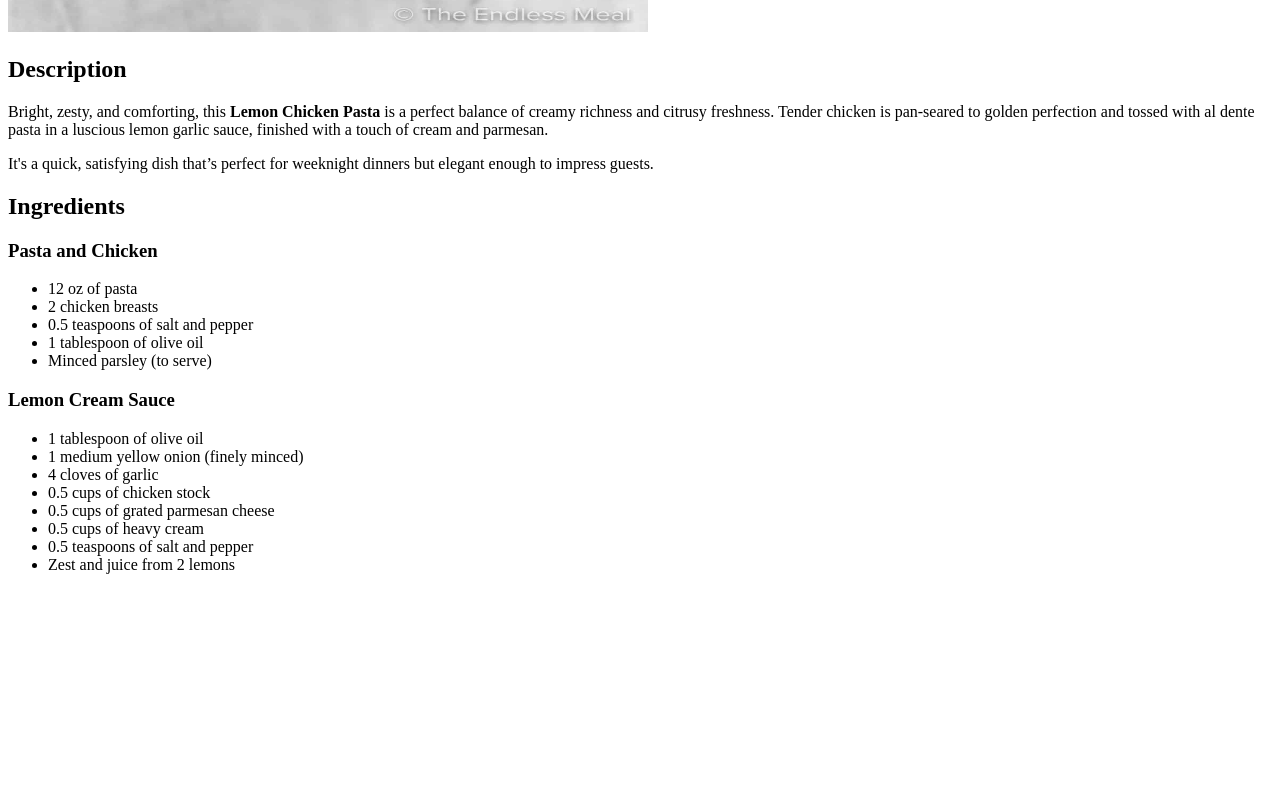
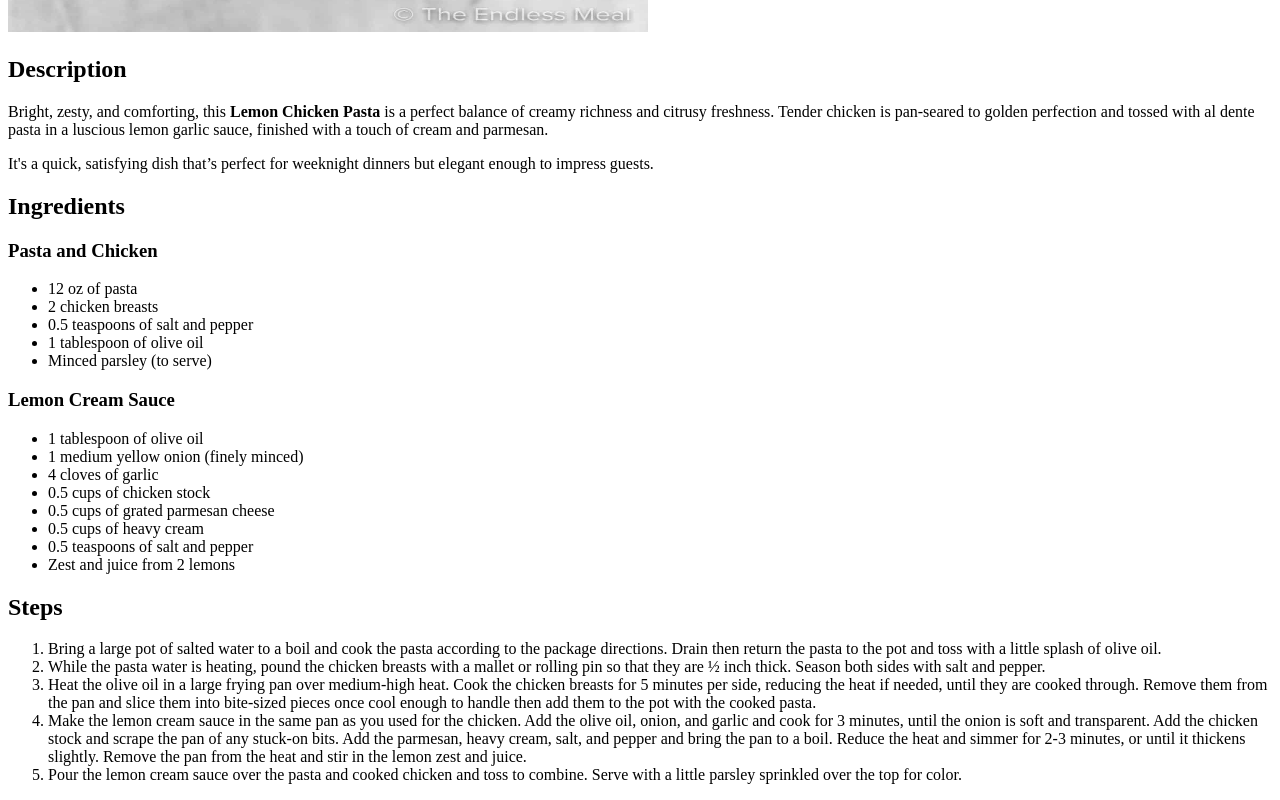
Before and after one commit to SyntaxSage808/odin-recipes, a plain HTML site: page recipes/lemonpasta.html in a window 1280 px wide. Shown: the part 722-1522 px from the top of the page. Before the commit the page ends 1312 px from the top, so only its background shows below. Drawn offline with Linux system fonts and the light colour scheme.

Commit message:
add steps to make lemonpasta

```diff
--- a/recipes/lemonpasta.html
+++ b/recipes/lemonpasta.html
@@ -36,5 +36,13 @@
         <li>0.5 teaspoons of salt and pepper</li>
         <li>Zest and juice from 2 lemons</li>
     </ul>
+    <h2>Steps</h2>
+    <ol>
+        <li>Bring a large pot of salted water to a boil and cook the pasta according to the package directions. Drain then return the pasta to the pot and toss with a little splash of olive oil.</li>
+        <li>While the pasta water is heating, pound the chicken breasts with a mallet or rolling pin so that they are ½ inch thick. Season both sides with salt and pepper.</li>
+        <li>Heat the olive oil in a large frying pan over medium-high heat. Cook the chicken breasts for 5 minutes per side, reducing the heat if needed, until they are cooked through. Remove them from the pan and slice them into bite-sized pieces once cool enough to handle then add them to the pot with the cooked pasta.</li>
+        <li>Make the lemon cream sauce in the same pan as you used for the chicken. Add the olive oil, onion, and garlic and cook for 3 minutes, until the onion is soft and transparent. Add the chicken stock and scrape the pan of any stuck-on bits. Add the parmesan, heavy cream, salt, and pepper and bring the pan to a boil. Reduce the heat and simmer for 2-3 minutes, or until it thickens slightly. Remove the pan from the heat and stir in the lemon zest and juice.</li>
+        <li>Pour the lemon cream sauce over the pasta and cooked chicken and toss to combine. Serve with a little parsley sprinkled over the top for color.</li>
+    </ol>
 </body>
 </html>
```
